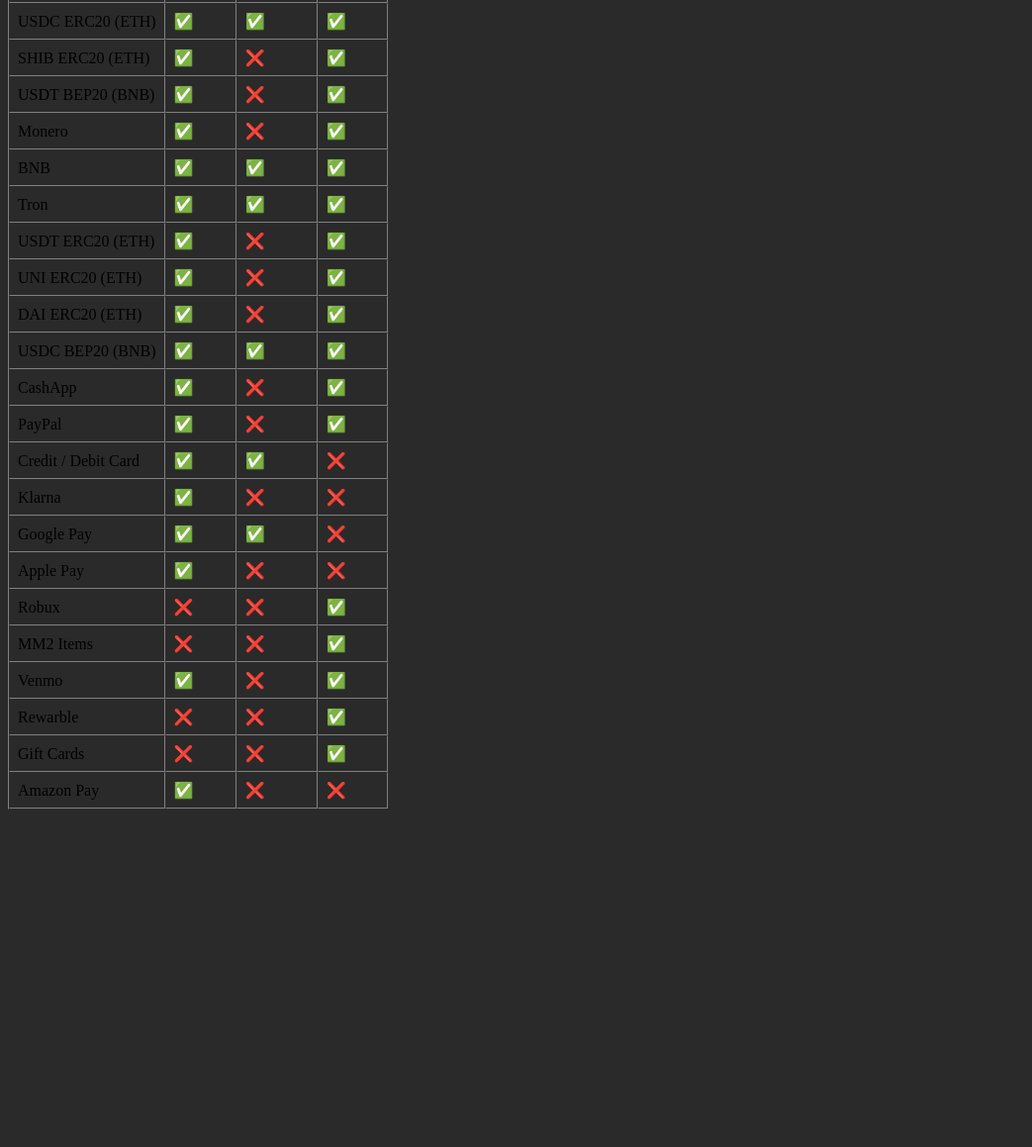
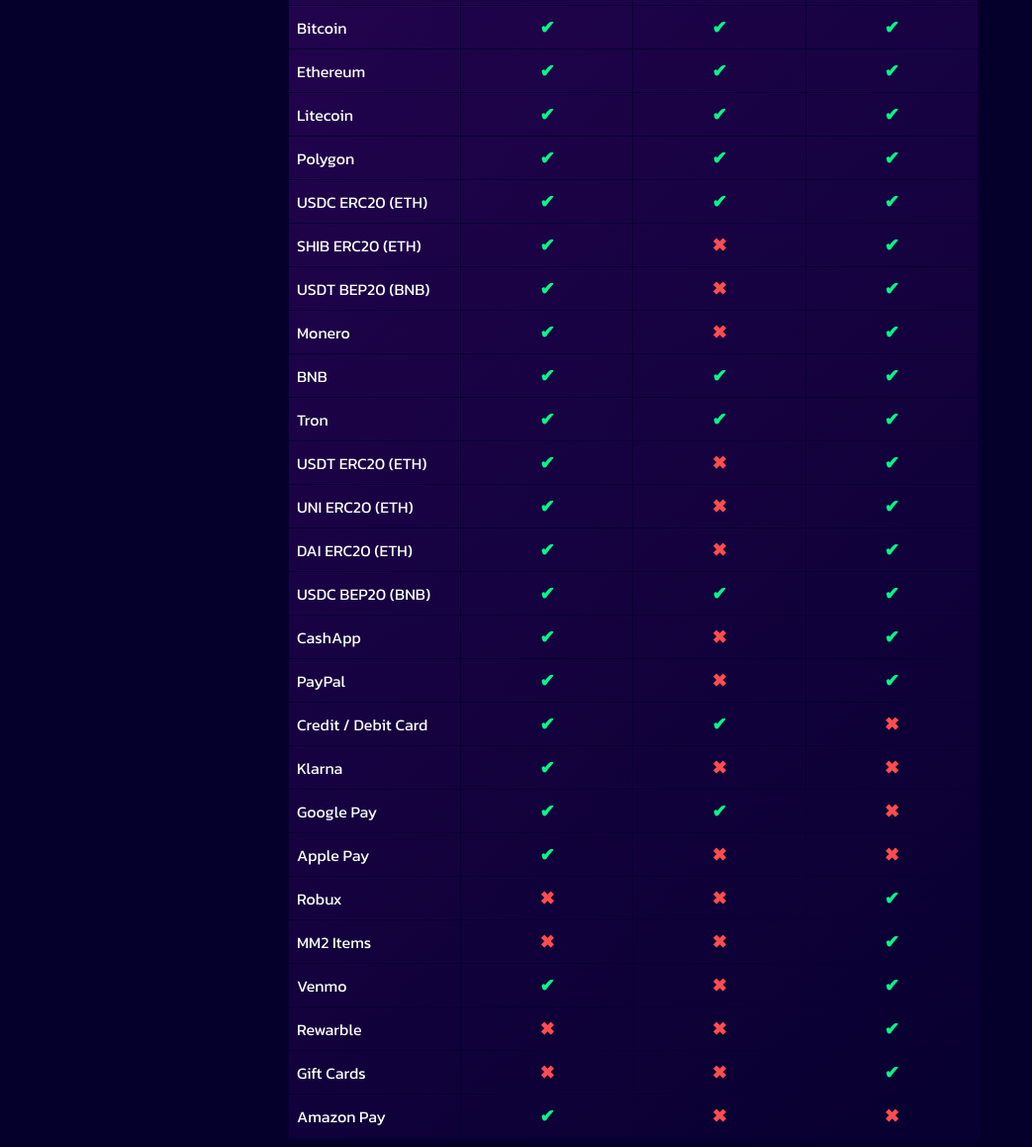
Before and after one commit to Gameporium/gameporium.xyz, a plain HTML site: page index.html in a window 1280 px wide. Shown: the part 190-1349 px from the top of the page at 99% size, without its empty margins (0-1043 px from the left). Before the commit the page ends 1016 px from the top, so only its background shows below. Drawn offline with Linux system fonts and the light colour scheme.

Commit message:
Add files via upload

```diff
--- a/index.html
+++ b/index.html
@@ -1,12 +1,26 @@
 <html>
+
 <head>
+  <!-- Primary Meta Tags -->
+  <meta charset="UTF-8">
+  <title>Gameporium</title>
+  <meta name="title" content="Gameporium" />
+  <meta name="description" content="The Gameporium Website!" />
+
+  <!-- Favicons -->
+  <link rel="icon" type="image/png" sizes="512x512" href="res/site/favicon-512x512.png">
+
+  <!-- Styles -->
+  <link rel="stylesheet" href="style.css">
 
 </head>
+
 <body>
-    <style>
-      body { background-color: #2a2a2a; }
-    </style>
+    <div class="logo">
+        <img src="gameporium.png" style="height: 10%; width: 10%; border-radius: 22%; margin-bottom: 1.5%;">
+    </div>
 
+    <div class="table">
     <table border="1" cellpadding="8" cellspacing="0">
         <thead>
             <tr>
@@ -17,33 +31,165 @@
             </tr>
         </thead>
         <tbody>
-    <tr><td>Bitcoin</td><td>✅</td><td>✅</td><td>✅</td></tr>
-    <tr><td>Ethereum</td><td>✅</td><td>✅</td><td>✅</td></tr>
-    <tr><td>Litecoin</td><td>✅</td><td>✅</td><td>✅</td></tr>
-    <tr><td>Polygon</td><td>✅</td><td>✅</td><td>✅</td></tr>
-    <tr><td>USDC ERC20 (ETH)</td><td>✅</td><td>✅</td><td>✅</td></tr>
-    <tr><td>SHIB ERC20 (ETH)</td><td>✅</td><td>❌</td><td>✅</td></tr>
-    <tr><td>USDT BEP20 (BNB)</td><td>✅</td><td>❌</td><td>✅</td></tr>
-    <tr><td>Monero</td><td>✅</td><td>❌</td><td>✅</td></tr>
-    <tr><td>BNB</td><td>✅</td><td>✅</td><td>✅</td></tr>
-    <tr><td>Tron</td><td>✅</td><td>✅</td><td>✅</td></tr>
-    <tr><td>USDT ERC20 (ETH)</td><td>✅</td><td>❌</td><td>✅</td></tr>
-    <tr><td>UNI ERC20 (ETH)</td><td>✅</td><td>❌</td><td>✅</td></tr>
-    <tr><td>DAI ERC20 (ETH)</td><td>✅</td><td>❌</td><td>✅</td></tr>
-    <tr><td>USDC BEP20 (BNB)</td><td>✅</td><td>✅</td><td>✅</td></tr>
-    <tr><td>CashApp</td><td>✅</td><td>❌</td><td>✅</td></tr>
-    <tr><td>PayPal</td><td>✅</td><td>❌</td><td>✅</td></tr>
-    <tr><td>Credit / Debit Card</td><td>✅</td><td>✅</td><td>❌</td></tr>
-    <tr><td>Klarna</td><td>✅</td><td>❌</td><td>❌</td></tr>
-    <tr><td>Google Pay</td><td>✅</td><td>✅</td><td>❌</td></tr>
-    <tr><td>Apple Pay</td><td>✅</td><td>❌</td><td>❌</td></tr>
-    <tr><td>Robux</td><td>❌</td><td>❌</td><td>✅</td></tr>
-    <tr><td>MM2 Items</td><td>❌</td><td>❌</td><td>✅</td></tr>
-    <tr><td>Venmo</td><td>✅</td><td>❌</td><td>✅</td></tr>
-    <tr><td>Rewarble</td><td>❌</td><td>❌</td><td>✅</td></tr>
-    <tr><td>Gift Cards</td><td>❌</td><td>❌</td><td>✅</td></tr>
-    <tr><td>Amazon Pay</td><td>✅</td><td>❌</td><td>❌</td></tr>
+            <tr>
+                <td>Bitcoin</td>
+                <td class="yes">✔</td>
+                <td class="yes">✔</td>
+                <td class="yes">✔</td>
+            </tr>
+            <tr>
+                <td>Ethereum</td>
+                <td class="yes">✔</td>
+                <td class="yes">✔</td>
+                <td class="yes">✔</td>
+            </tr>
+            <tr>
+                <td>Litecoin</td>
+                <td class="yes">✔</td>
+                <td class="yes">✔</td>
+                <td class="yes">✔</td>
+            </tr>
+            <tr>
+                <td>Polygon</td>
+                <td class="yes">✔</td>
+                <td class="yes">✔</td>
+                <td class="yes">✔</td>
+            </tr>
+            <tr>
+                <td>USDC ERC20 (ETH)</td>
+                <td class="yes">✔</td>
+                <td class="yes">✔</td>
+                <td class="yes">✔</td>
+            </tr>
+            <tr>
+                <td>SHIB ERC20 (ETH)</td>
+                <td class="yes">✔</td>
+                <td class="no">✖</td>
+                <td class="yes">✔</td>
+            </tr>
+            <tr>
+                <td>USDT BEP20 (BNB)</td>
+                <td class="yes">✔</td>
+                <td class="no">✖</td>
+                <td class="yes">✔</td>
+            </tr>
+            <tr>
+                <td>Monero</td>
+                <td class="yes">✔</td>
+                <td class="no">✖</td>
+                <td class="yes">✔</td>
+            </tr>
+            <tr>
+                <td>BNB</td>
+                <td class="yes">✔</td>
+                <td class="yes">✔</td>
+                <td class="yes">✔</td>
+            </tr>
+            <tr>
+                <td>Tron</td>
+                <td class="yes">✔</td>
+                <td class="yes">✔</td>
+                <td class="yes">✔</td>
+            </tr>
+            <tr>
+                <td>USDT ERC20 (ETH)</td>
+                <td class="yes">✔</td>
+                <td class="no">✖</td>
+                <td class="yes">✔</td>
+            </tr>
+            <tr>
+                <td>UNI ERC20 (ETH)</td>
+                <td class="yes">✔</td>
+                <td class="no">✖</td>
+                <td class="yes">✔</td>
+            </tr>
+            <tr>
+                <td>DAI ERC20 (ETH)</td>
+                <td class="yes">✔</td>
+                <td class="no">✖</td>
+                <td class="yes">✔</td>
+            </tr>
+            <tr>
+                <td>USDC BEP20 (BNB)</td>
+                <td class="yes">✔</td>
+                <td class="yes">✔</td>
+                <td class="yes">✔</td>
+            </tr>
+            <tr>
+                <td>CashApp</td>
+                <td class="yes">✔</td>
+                <td class="no">✖</td>
+                <td class="yes">✔</td>
+            </tr>
+            <tr>
+                <td>PayPal</td>
+                <td class="yes">✔</td>
+                <td class="no">✖</td>
+                <td class="yes">✔</td>
+            </tr>
+            <tr>
+                <td>Credit / Debit Card</td>
+                <td class="yes">✔</td>
+                <td class="yes">✔</td>
+                <td class="no">✖</td>
+            </tr>
+            <tr>
+                <td>Klarna</td>
+                <td class="yes">✔</td>
+                <td class="no">✖</td>
+                <td class="no">✖</td>
+            </tr>
+            <tr>
+                <td>Google Pay</td>
+                <td class="yes">✔</td>
+                <td class="yes">✔</td>
+                <td class="no">✖</td>
+            </tr>
+            <tr>
+                <td>Apple Pay</td>
+                <td class="yes">✔</td>
+                <td class="no">✖</td>
+                <td class="no">✖</td>
+            </tr>
+            <tr>
+                <td>Robux</td>
+                <td class="no">✖</td>
+                <td class="no">✖</td>
+                <td class="yes">✔</td>
+            </tr>
+            <tr>
+                <td>MM2 Items</td>
+                <td class="no">✖</td>
+                <td class="no">✖</td>
+                <td class="yes">✔</td>
+            </tr>
+            <tr>
+                <td>Venmo</td>
+                <td class="yes">✔</td>
+                <td class="no">✖</td>
+                <td class="yes">✔</td>
+            </tr>
+            <tr>
+                <td>Rewarble</td>
+                <td class="no">✖</td>
+                <td class="no">✖</td>
+                <td class="yes">✔</td>
+            </tr>
+            <tr>
+                <td>Gift Cards</td>
+                <td class="no">✖</td>
+                <td class="no">✖</td>
+                <td class="yes">✔</td>
+            </tr>
+            <tr>
+                <td>Amazon Pay</td>
+                <td class="yes">✔</td>
+                <td class="no">✖</td>
+                <td class="no">✖</td>
+            </tr>
         </tbody>
     </table>
+    </div>
 </body>
+
 </html>
--- /dev/null
+++ b/style.css
@@ -0,0 +1,60 @@
+@import url('https://fonts.googleapis.com/css2?family=Kanit:ital,wght@0,100;0,200;0,300;0,400;0,500;0,600;0,700;0,800;0,900;1,100;1,200;1,300;1,400;1,500;1,600;1,700;1,800;1,900&display=swap');
+
+body {
+    background-color: #05002b;
+    font-family: "Kanit", sans-serif;
+}
+
+.logo {
+    display: flex;
+    justify-content: center;
+}
+
+.table {
+    display: flex;
+    justify-content: center;
+}
+
+table {
+    border-collapse: collapse;
+    table-layout: fixed;
+    width: 700px;
+    color: white;
+    border: 2px solid #080033;
+    background: linear-gradient(135deg,
+            rgba(121, 14, 182, 0.25) 0%,
+            rgba(12, 0, 61, 0.25) 100%);
+}
+
+th,
+td {
+    border: 1px solid #080033;
+    padding: 8px;
+    text-align: center;
+}
+
+th:first-child,
+td:first-child {
+    width: 75px;
+    text-align: left;
+}
+
+th:not(:first-child),
+td:not(:first-child) {
+    width: 75px;
+}
+
+.yes {
+    color: #00ff88;
+    -webkit-text-stroke: 0.0001px rgba(255, 255, 255, 0.25);
+    font-size: 18px;
+    font-weight: 600;
+}
+
+.no {
+    color: #ff4d4d;
+    -webkit-text-stroke: 0.0001px rgba(255, 255, 255, 0.25);
+
+    font-size: 18px;
+    font-weight: 600;
+}
```
Also changed, not shown: gameporium.png (added). Lines whose indentation alone changed are shown as unchanged.
